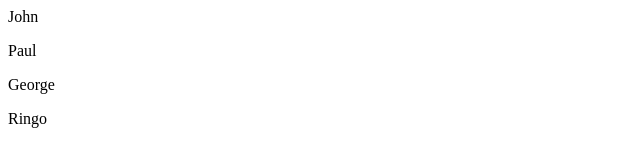
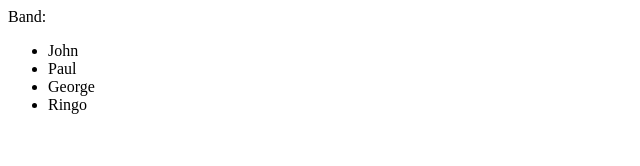
Before and after one commit to gexplorer/a-hard-days-git, a plain HTML site: page index.html in a window 1280 px wide. Shown: the whole page, without its empty margins (0-640 px from the left). Drawn offline with Linux system fonts and the light colour scheme.

Commit message:
Convertido en lista

```diff
--- a/index.html
+++ b/index.html
@@ -5,10 +5,13 @@
 </head>
 
 <body>
-	<p>John</p>
-	<p>Paul</p>
-	<p>George</p>
-	<p>Ringo</p>
+	<p>Band:</p>
+	<ul>
+		<li>John</li>
+		<li>Paul</li>
+		<li>George</li>
+		<li>Ringo</li>
+	</ul>
 </body>
 
 </html>
```
